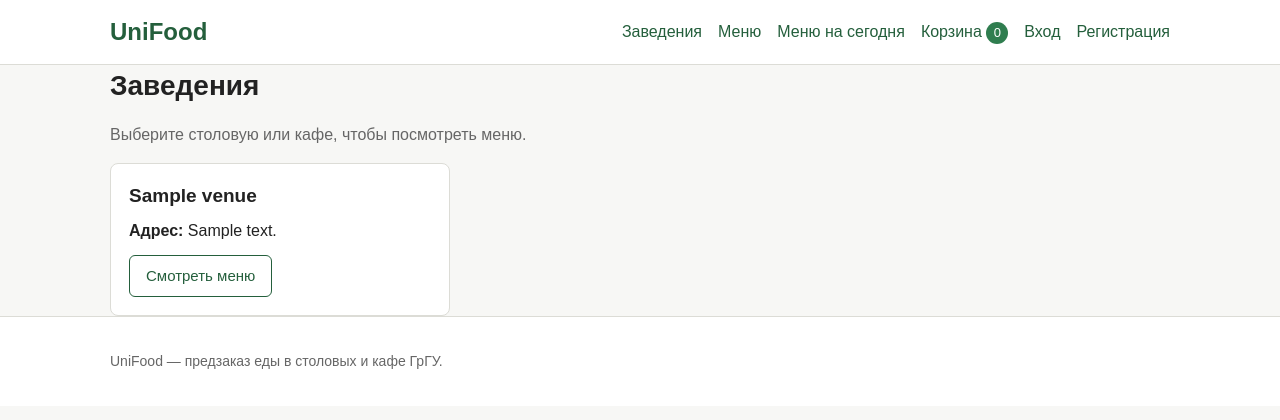
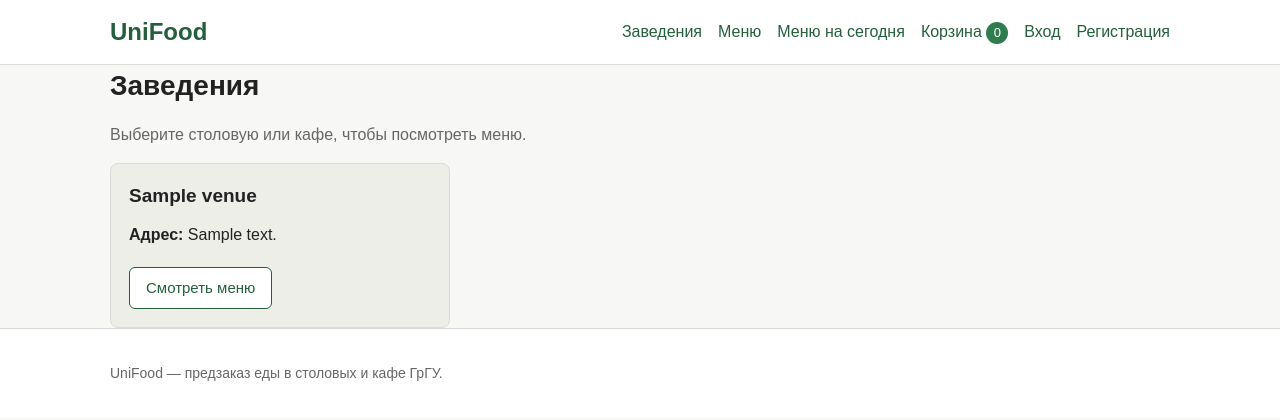
Before and after one commit to oooCAO/UniFood, a PHP site: page / in a window 1280 px wide. Shown: the top 420 px of the page. Run offline with PHP 8.4, Linux system fonts and the light colour scheme; tables that the repository leaves empty hold one stand-in row (values such as "Sample post").

Commit message:
Оформить карточки заведений и меню на сегодня
Карточки заведений на главной получили фон темнее страницы и ровную кнопку внизу, заголовок столовой на странице меню на сегодня оформлен как в каталоге.

```diff
--- a/public/css/style.css
+++ b/public/css/style.css
@@ -8,6 +8,9 @@
 :root {
     --color-bg: #f7f7f5;
     --color-card: #ffffff;
+    /* Карточки заведений на главной: чуть темнее фона страницы, чтобы
+       блоки читались, но не отвлекали от содержимого. */
+    --color-card-soft: #eeeee8;
     --color-text: #222222;
     --color-muted: #666666;
     --color-border: #dcdcd6;
@@ -127,6 +130,24 @@ main {
 
 .card p {
     margin: 0 0 12px;
+}
+
+/* На главной карточки заведений одного вида: фон темнее страницы,
+   кнопка прижата к низу, поэтому карточки в ряду выглядят ровно. */
+.venue-grid .card {
+    display: flex;
+    flex-direction: column;
+    gap: 4px;
+    background: var(--color-card-soft);
+}
+
+.venue-grid .card .btn {
+    margin-top: auto;
+    align-self: flex-start;
+}
+
+.venue-grid .card p:last-of-type {
+    margin-bottom: 16px;
 }
 
 .category-block {
@@ -303,9 +324,10 @@ input[type="number"] {
     gap: 12px;
 }
 
+/* Название столовой оформлено как заголовок карточки в каталоге. */
 .today-menu-canteen {
     margin: 0;
-    font-size: 18px;
+    font-size: 19px;
 }
 
 .today-menu-images {
--- a/public/today-menu.php
+++ b/public/today-menu.php
@@ -52,7 +52,7 @@ $pageTitle = 'Меню на сегодня — UniFood';
             <div class="today-menu-list">
                 <?php foreach ($canteens as $canteen): ?>
                     <article class="card today-menu-card">
-                        <h2 class="today-menu-canteen"><?= htmlspecialchars($canteen['name']) ?></h2>
+                        <h3 class="today-menu-canteen"><?= htmlspecialchars($canteen['name']) ?></h3>
 
                         <div class="today-menu-images">
                             <?php foreach ($canteen['images'] as $imageUrl): ?>
```
